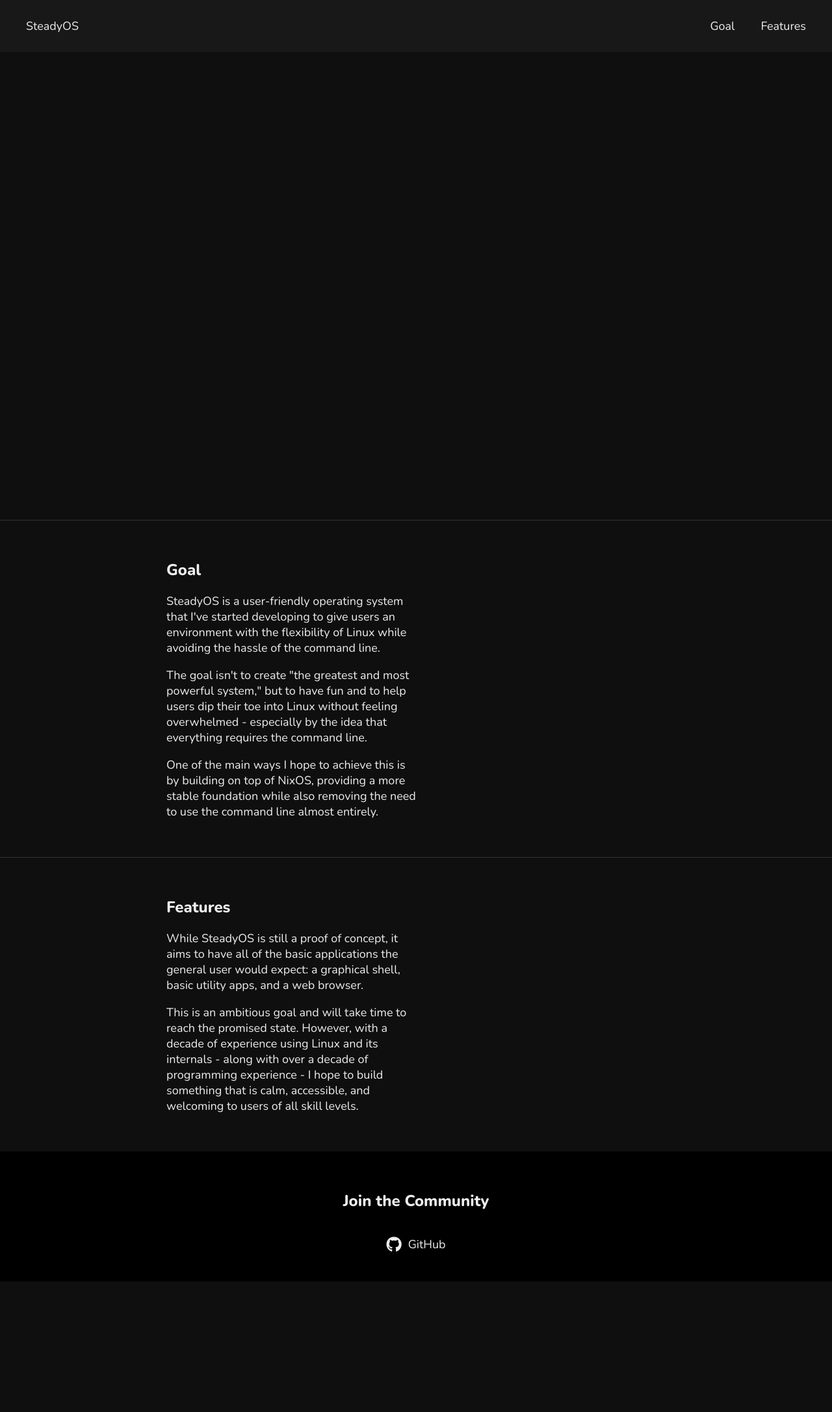
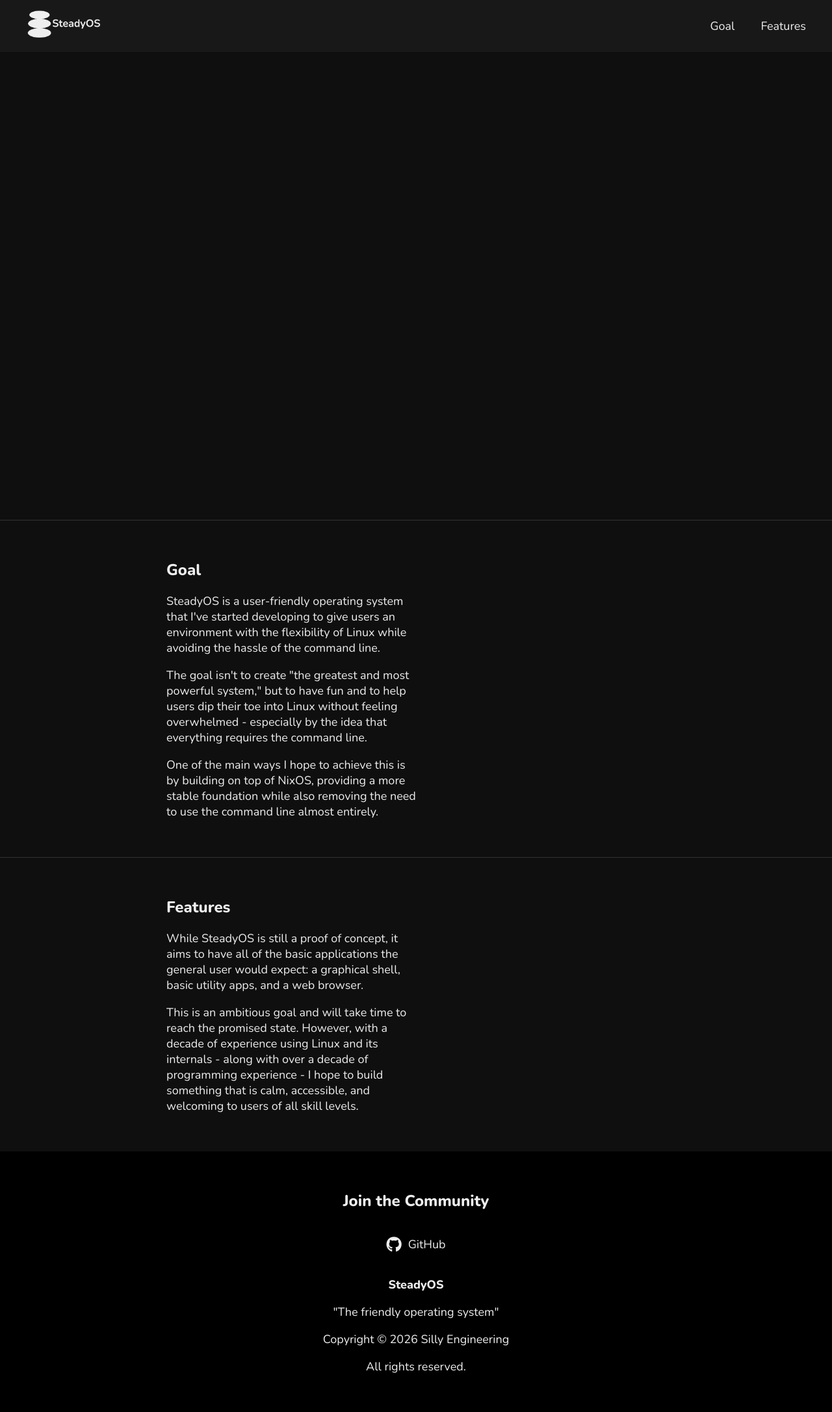
Before and after one commit to SteadyOS-org/website, a Flask app: page / in a window 1280 px wide. Shown: the whole page at 65% size. Before the commit the page ends 1972 px from the top, so only its background shows below. Run offline with Flask 3, Linux system fonts and the light colour scheme; some libraries are stand-ins or nearby versions.

Commit message:
fixed favicon image and added copyright notice

```diff
--- a/templates/index.html
+++ b/templates/index.html
@@ -4,7 +4,7 @@
         <title>SteadyOS</title>
         <meta charset="UTF-8" />
         <meta name="viewport" content="width=device-width, initial-scale=1" />
-        <link rel="icon" href="{{ url_for('static', filename='images/logo-website.png') }}" type="image/png">
+        <link rel="icon" type="image/png" href="{{ url_for('static', filename='images/favicon.png') }}">
         <link rel="preconnect" href="https://fonts.googleapis.com" />
         <link rel="preconnect" href="https://fonts.gstatic.com" crossorigin />
         <link href="https://fonts.googleapis.com/css2?family=Nunito:ital,wght@0,200..1000;1,200..1000&display=swap" rel="stylesheet"/>
@@ -63,6 +63,11 @@
                 transition: 0.2s;
             }
 
+            nav img {
+                width: auto;
+                height: 60px;
+            }
+
             nav a:hover {
                 color: #bbbbbb;
             }
@@ -106,7 +111,7 @@
                 padding-top: 40px;
                 padding-bottom: 40px;
                 width: 100%;
-                height: 200px;
+                height: fit-content;
                 background-color: #000000;
             }
 
@@ -148,12 +153,29 @@
                 font-size: 1.5rem;
             }
 
+            #footer p {
+                margin-left: auto;
+                margin-right: auto;
+                width: 50%;
+                color: #eeeeee;
+                font-size: 1.125rem;
+                text-align: center;
+            }
+
+            #footer span {
+                font-weight: 800;
+            }
+
             @media (max-width: 900px) {
                 .section {
                     width: 80%;
                 }
 
                 .section p {
+                    width: 100%;
+                }
+
+                #footer p {
                     width: 100%;
                 }
             }
@@ -163,7 +185,7 @@
     <body>
         <nav>
             <div id="nav-left">
-                <a href="/">SteadyOS</a>
+                <a href="/"><img src="{{ url_for('static', filename='images/logo-light.png') }}"></a>
             </div>
             <div id="nav-right">
                 <a href="#divider-goal">Goal</a>
@@ -218,6 +240,10 @@
             <div id="footer-links">
                 <a href="https://github.com/SteadyOS-org" target="_blank" rel="noopener noreferrer"><i class="fa fa-github"></i>GitHub</a>
             </div>
+            <p><span id="name">SteadyOS</span></p>
+            <p>"The friendly operating system"</p>
+            <p>Copyright © 2026 Silly Engineering</p>
+            <p>All rights reserved.</p>
         </div>
     </body>
 </html>
```
Also changed, not shown: static/images/favicon.png (added), static/images/logo-light.png (added), static/images/logo-website.png (deleted).
